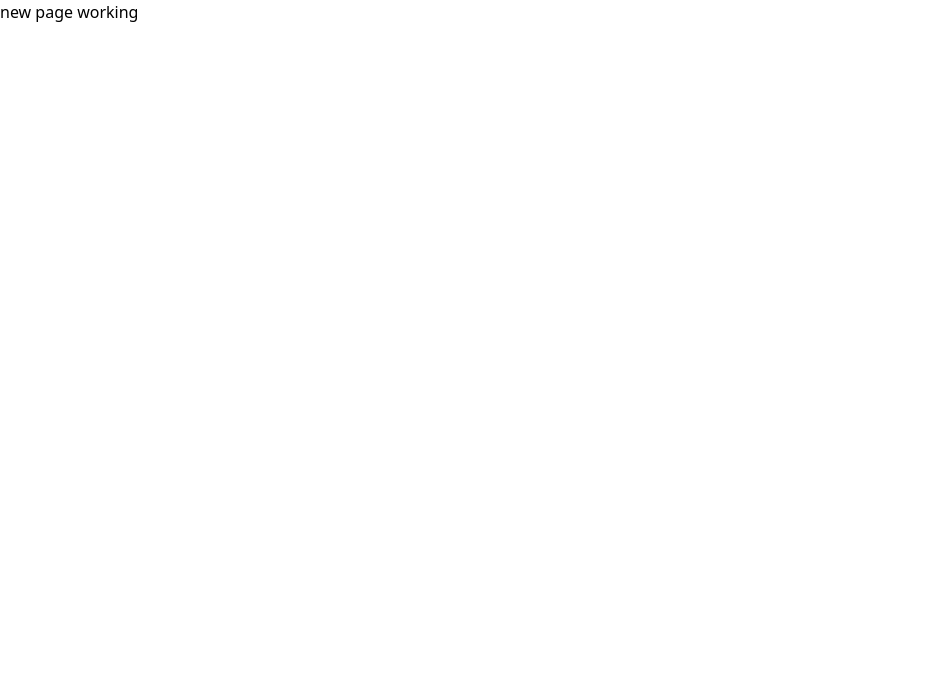
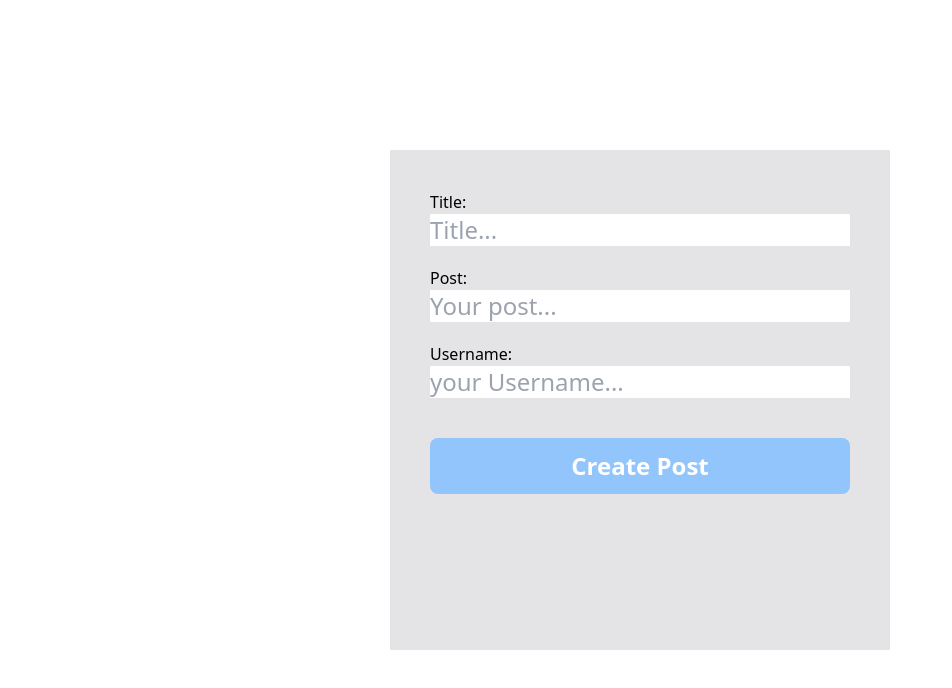
Before and after one commit to HenriqueVerasAraujo/fullstack_app, a React (Create React App) app in the folder frontend/: page /createPost in a window 1280 px wide. Shown: the top 688 px of the page, without its empty margins (0-952 px from the left). Built offline with nearby package versions, Linux system fonts and the light colour scheme.

Commit message:
css simples do forms

```diff
--- a/frontend/src/pages/CreatePost.jsx
+++ b/frontend/src/pages/CreatePost.jsx
@@ -1,7 +1,22 @@
 import React from 'react'
+import { Formik, Form, Field, ErrorMessage } from 'formik';
 
 export default function CreatePost() {
   return (
-    <div>new page working</div>
+    <div className='flex w-full h-screen justify-center items-center'>
+        <div className='w-[500px] h-[500px] bg-zinc-200 px-10 py-10'>
+            <Formik>
+                <Form className='flex flex-col'>
+                    <label htmlFor="title">Title: </label>
+                    <Field className='text-2xl mb-5' name='title' placeholder='Title...' />
+                    <label htmlFor="postText">Post: </label>
+                    <Field className='text-2xl mb-5' name='postText' placeholder='Your post...'/>
+                    <label htmlFor="userName">Username: </label>
+                    <Field className='text-2xl mb-5' name='userName' placeholder= 'your Username...' />
+                    <button className='bg-blue-300 p-3 my-5 rounded-lg text-2xl font-bold text-white' type='submit'>Create Post</button>
+                </Form>
+            </Formik>
+        </div>
+    </div>
   )
 }
```
